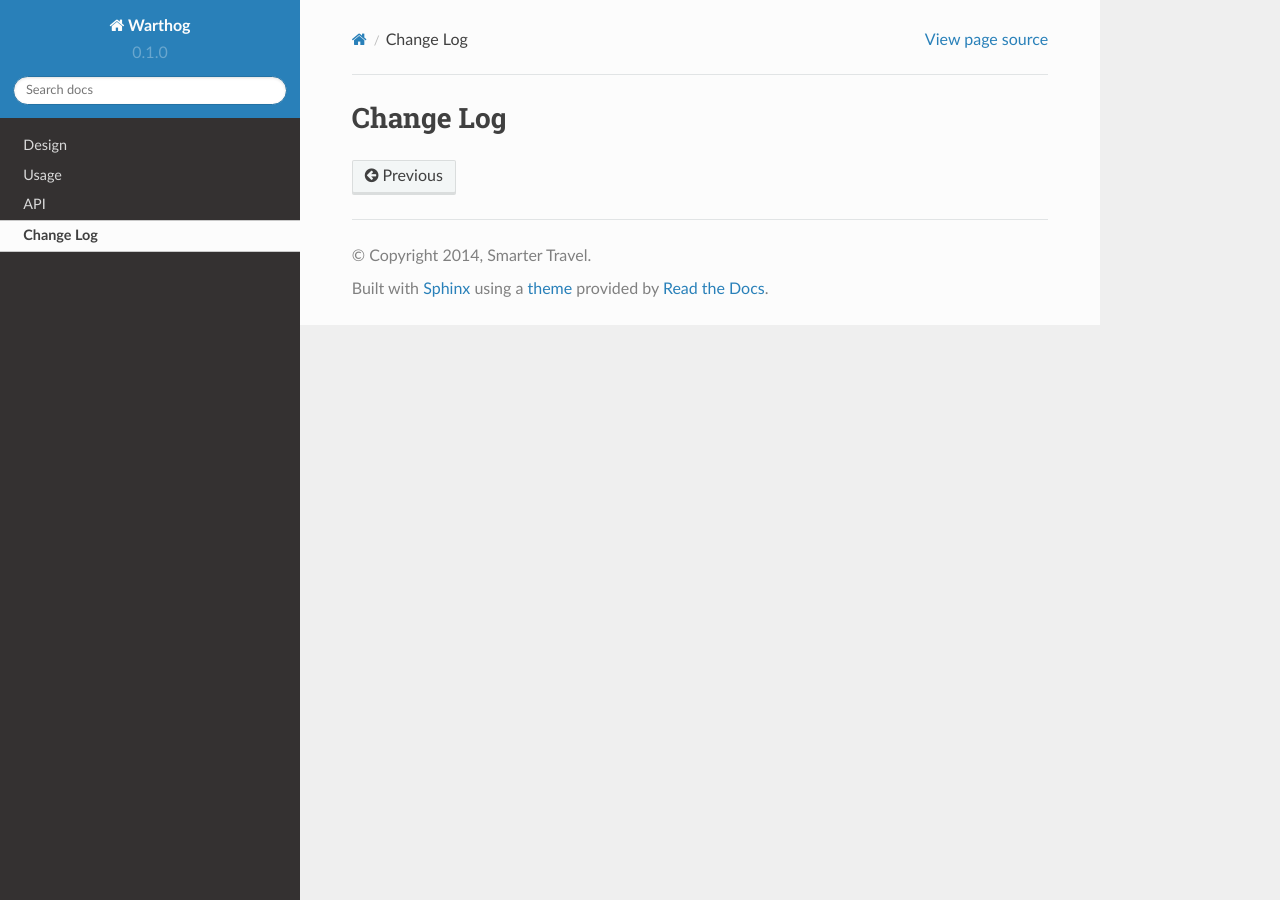
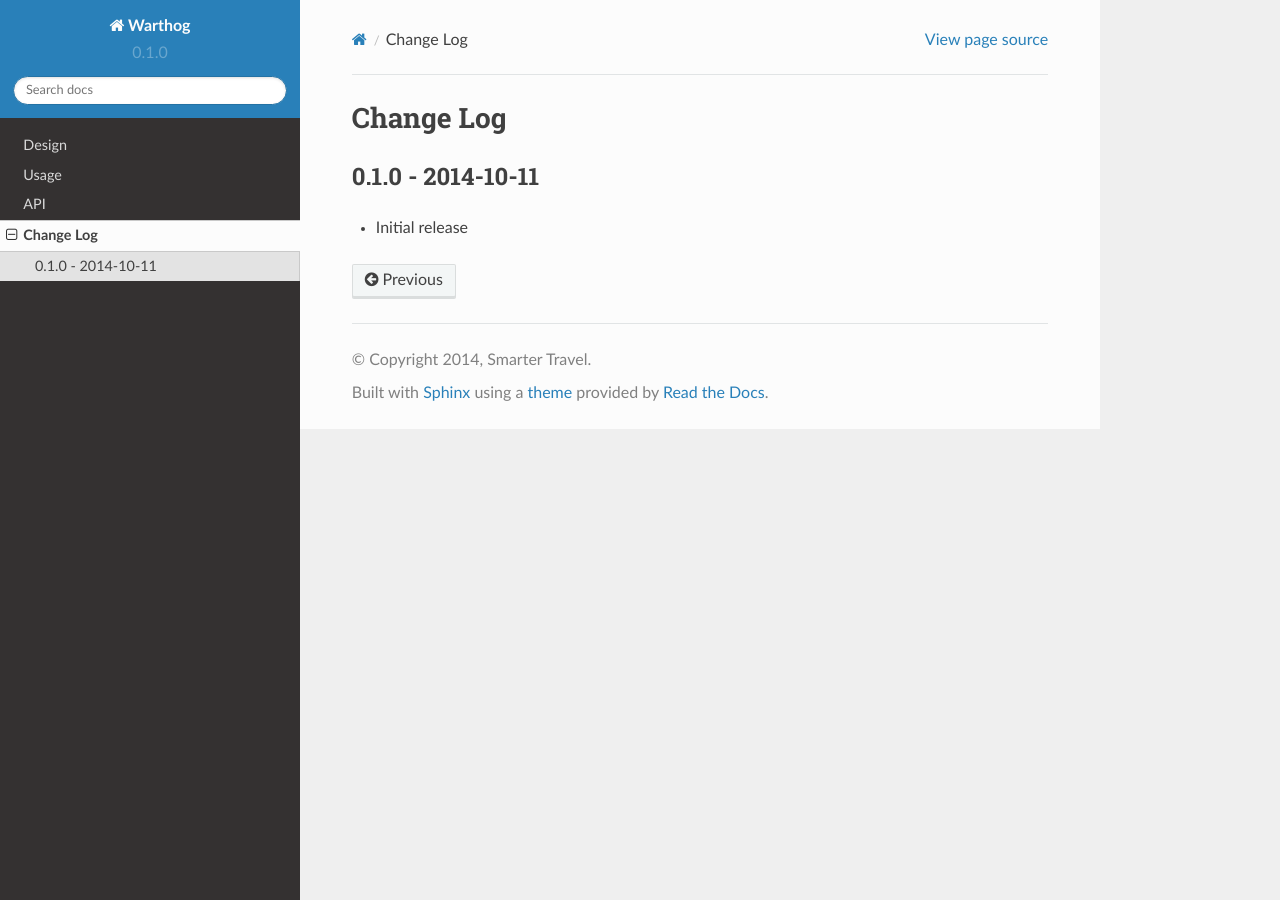
Before and after one commit to smarter-travel-media/warthog, a Sphinx documentation site: the page built from doc/source/changes.rst, in a window 1280 px wide. Built offline with Sphinx 7.4.7 and the Read the Docs theme 2.0.0, drawn with Linux system fonts in a browser that asks for light colours.

Commit message:
Change log for initial release

```diff
--- a/doc/source/changes.rst
+++ b/doc/source/changes.rst
@@ -1,2 +1,6 @@
 Change Log
 ==========
+
+0.1.0 - 2014-10-11
+------------------
+* Initial release
```
